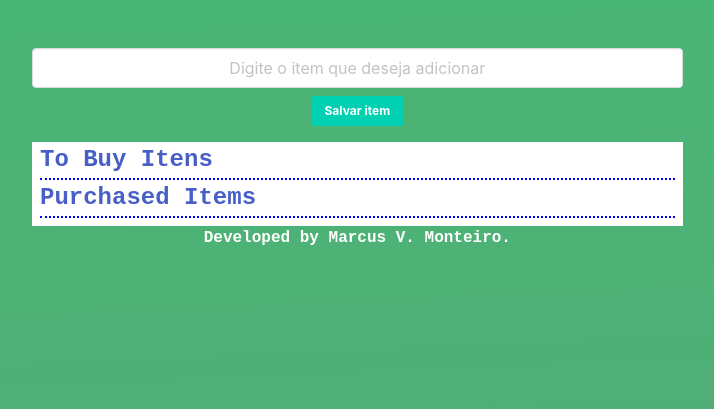
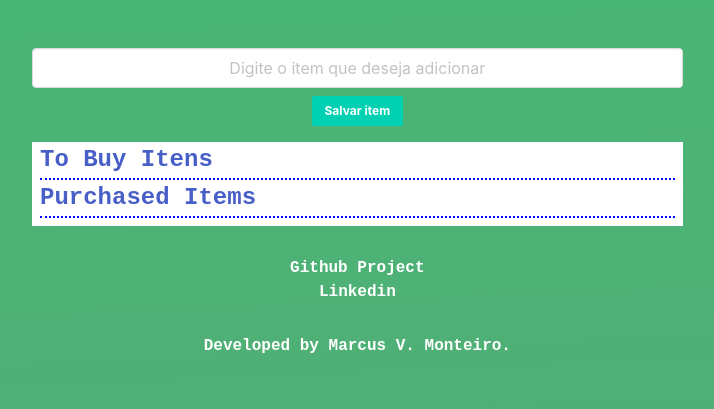
Before and after one commit to mvmonteiro/JS_Projects, a plain HTML site: page Market_List/index.html in a window 1280 px wide. Shown: the whole page, without its empty margins (272-986 px from the left). Drawn offline with nearby package versions, Linux system fonts and the light colour scheme; a web font is replaced by a local one.

Commit message:
adding some information.

```diff
--- a/Market_List/index.html
+++ b/Market_List/index.html
@@ -38,6 +38,11 @@
             </section>
 
         </div>
+        <div id="links" style="padding: 30px 0px 30px 0px; display: flex; flex-direction: column; align-items: center;">
+            <a href="https://github.com/mvmonteiro/JS_Projects/tree/main/Market_List" class="has-text-white has-text-weight-bold">Github Project</a>
+            <a href="https://www.linkedin.com/in/marcusvmonteiro/" class="has-text-white has-text-weight-bold">Linkedin</a>
+        </div>
+
         <footer class="has-text-centered has-text-white has-text-weight-bold">Developed by Marcus V. Monteiro.</footer>
     </main>
 
```
